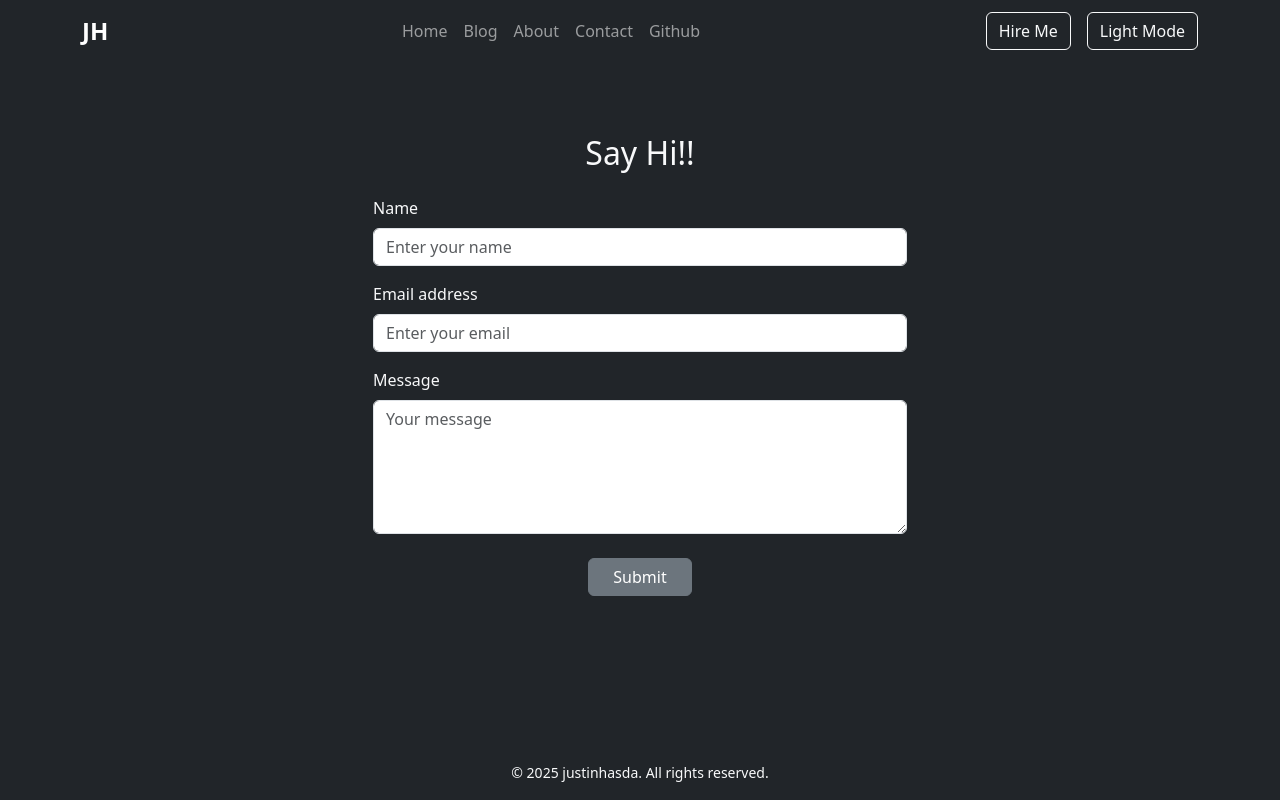
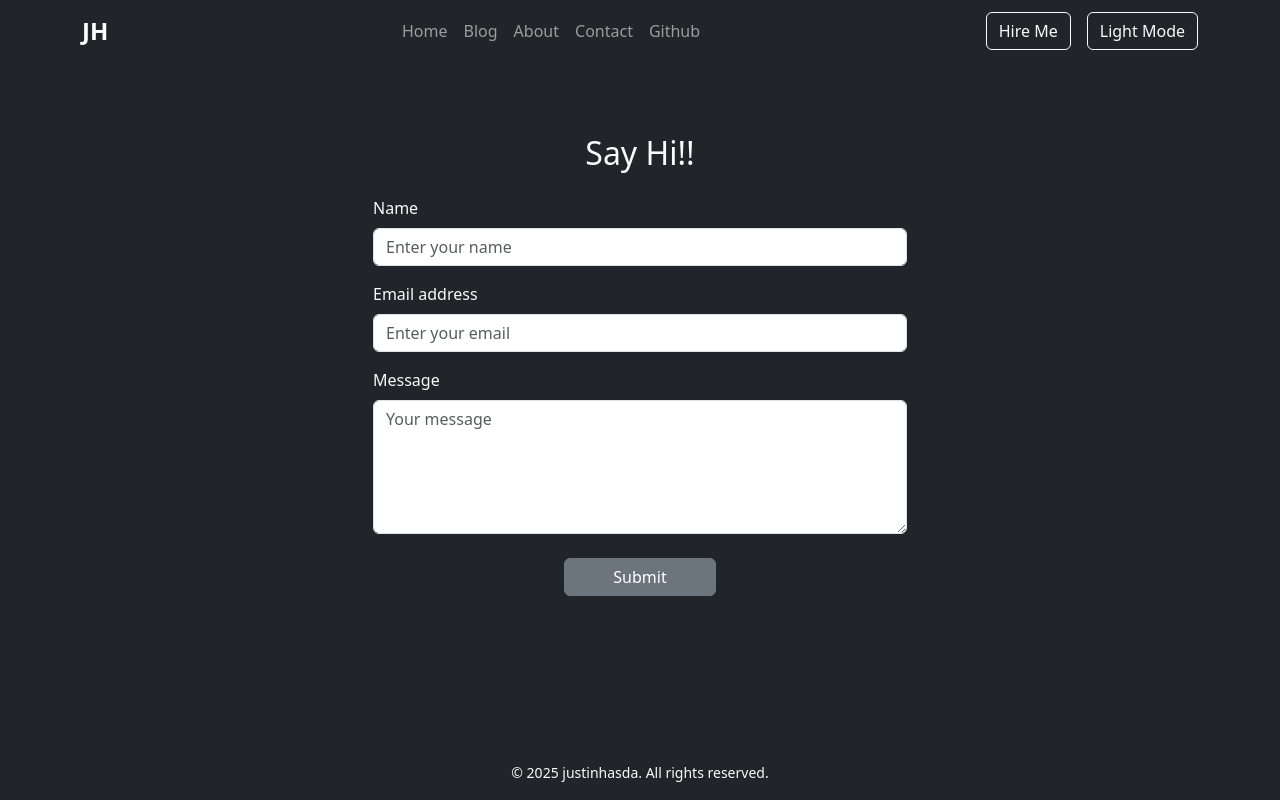
Before and after one commit to hasdajustin/justinhasdame, a React (Create React App) app: page /contact in a window 1280 px wide. Built offline with nearby package versions, Linux system fonts and the light colour scheme.

Commit message:
add formspree for contact

```diff
--- a/src/pages/Contact.js
+++ b/src/pages/Contact.js
@@ -69,7 +69,7 @@ function Contact() {
                 variant="secondary"
                 type="submit"
                 disabled={status === "Sending..."}
-                className="px-4"
+                className="px-5"
               >
                 {status === "Sending..." ? (
                   <>
```
